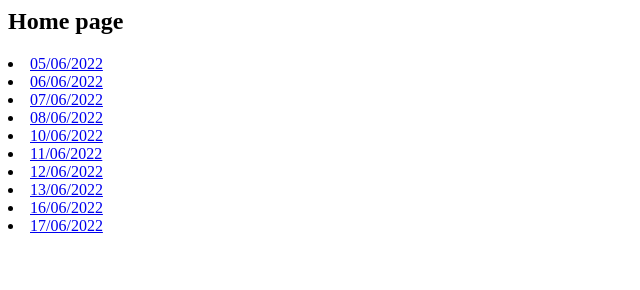
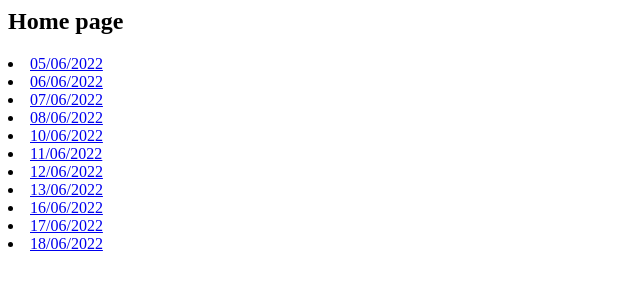
Before and after one commit to phombos/Daily-report, a plain HTML site: page index.html in a window 1280 px wide. Shown: the whole page, without its empty margins (0-640 px from the left). Drawn offline with Linux system fonts and the light colour scheme.

Commit message:
Update index.html

```diff
--- a/index.html
+++ b/index.html
@@ -11,5 +11,6 @@
         <li><a href="reports/report_13-06-2022.html">13/06/2022</a></li>
         <li><a href="reports/report_16-06-2022.html">16/06/2022</a></li>
         <li><a href="reports/report_17-06-2022.html">17/06/2022</a></li>
+        <li><a href="reports/report_18-06-2022.html">18/06/2022</a></li>
     </body>
 </html>
```
